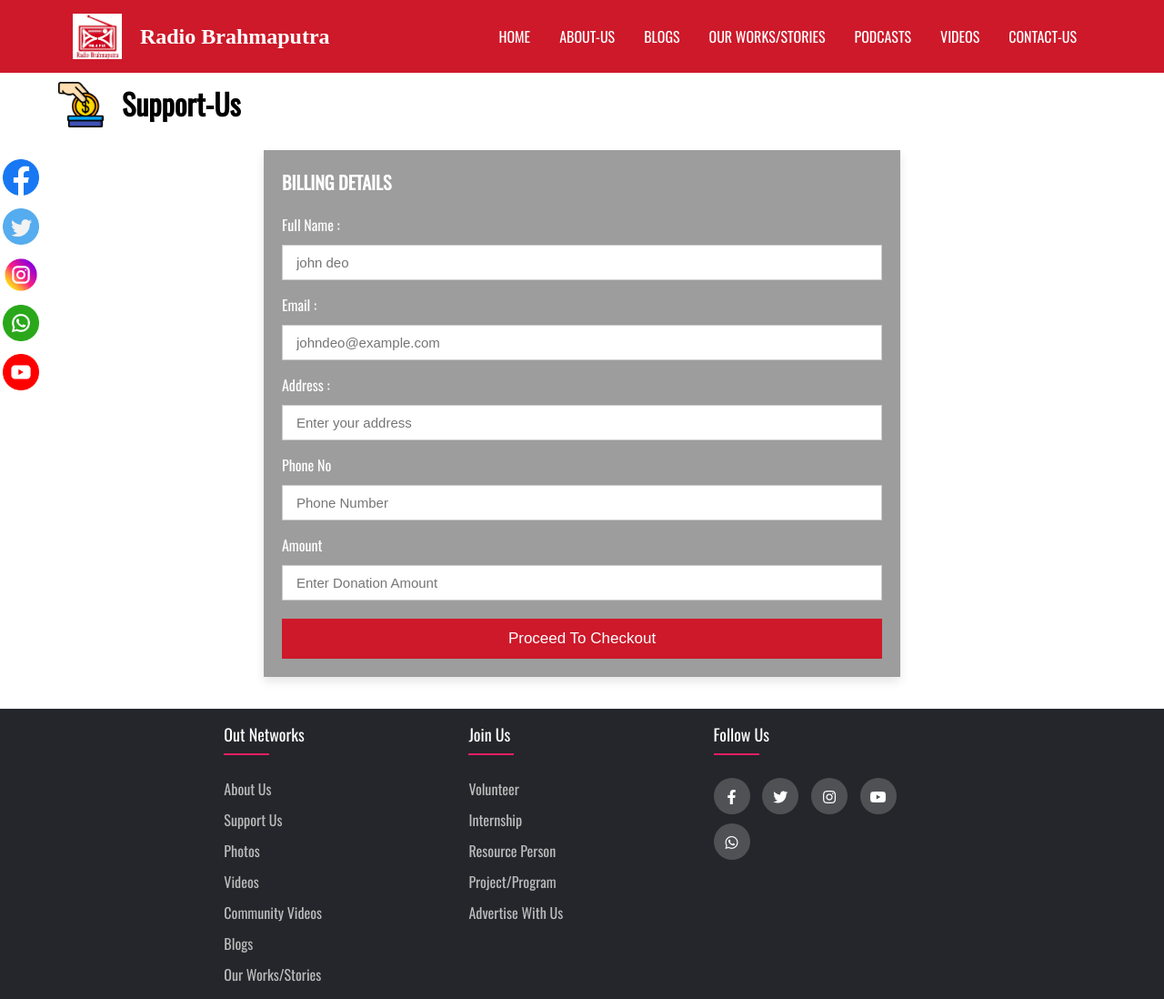
After one commit to Manoj-Chetry/rb, a PHP site: page /support.php in a window 1280 px wide. The commit adds this page. Shown: the whole page at 91% size. Run offline with PHP 8.4, Linux system fonts and the light colour scheme; data comes from the database, SQL or seed files in the repository.

Commit message:
upadates

```diff
--- a/about.php
+++ b/about.php
@@ -36,7 +36,8 @@ $count = 1;
 
 
     <main class="container">
-        <div class="header">
+        <div id="head">
+            <img src="assets/icons/info.png" id="head_img" style="width: 50px; margin-right: 20px;">
             <h1>About-Us</h1>
         </div>
         <?php
--- a/components/sticky.php
+++ b/components/sticky.php
@@ -29,7 +29,7 @@ include "php/connection.php";
         <a href="https://www.instagram.com/radiobrahmaputra90.4fm/" class="sticky_links">
             <img src="assets/logo/social media/instagram.png" alt="">
         </a>
-        <a href="https://wa.me/09954489439" class="sticky_links">
+        <a href="https://wa.me/+919954489439" class="sticky_links">
             <img src="assets/logo/social media/whatsapp.png" alt="">
         </a>
         <a href="https://www.youtube.com/@RadioBrahmaputraCRS" class="sticky_links">
--- /dev/null
+++ b/css/support.css
@@ -0,0 +1,89 @@
+* {
+    margin: 0;
+    padding: 0;
+    box-sizing: border-box;
+    outline: none;
+    border: none;
+    text-transform: capitalize;
+    transition: all .2s linear;
+}
+
+.container {
+    color: white;
+    display: flex;
+    justify-content: center;
+    align-items: center;
+    padding: 25px;
+    height: fit-content;
+    /* background: linear-gradient(90deg, #2ecc71 60%, #27ae60 40.1%); */
+}
+
+.container form {
+    padding: 20px;
+    width: 700px;
+    background: #9d9d9d;
+    box-shadow: 0 5px 10px rgba(0, 0, 0, .1);
+}
+
+.container form .row {
+    display: flex;
+    flex-wrap: wrap;
+    /* gap:15px; */
+}
+
+.container form .row .col {
+    flex: 1 1 250px;
+}
+
+.container form .row .col .title {
+    font-size: 20px;
+    color: #fff;
+    padding-bottom: 5px;
+    text-transform: uppercase;
+}
+
+.container form .row .col .inputBox {
+    margin: 15px 0;
+}
+
+.container form .row .col .inputBox span {
+    margin-bottom: 10px;
+    display: block;
+}
+
+.container form .row .col .inputBox input {
+    width: 100%;
+    border: 1px solid #ccc;
+    padding: 10px 15px;
+    font-size: 15px;
+    text-transform: none;
+}
+
+.container form .row .col .inputBox input:focus {
+    border: 1px solid #000;
+}
+
+
+
+.container form .submit-btn {
+    width: 100%;
+    padding: 12px;
+    font-size: 17px;
+    background: #CD192A;
+    color: #fff;
+    margin-top: 5px;
+    cursor: pointer;
+}
+
+.container form .submit-btn:hover {
+    background: #961C29;
+}
+
+main {
+    width: 90vw;
+    margin: 10px auto;
+}
+
+#head {
+    display: flex;
+}
--- a/index.php
+++ b/index.php
@@ -113,7 +113,7 @@ $count = 3;
             <p class="content">
                 <?php echo"$fetch[about]"; ?>
             </p>
-            <a href="#" class="support-btn">Support-Us</a>
+            <a href="support.php" class="support-btn">Support-Us</a>
         </section>
 
         <section class="work">
--- /dev/null
+++ b/support.php
@@ -0,0 +1,65 @@
+<!DOCTYPE html>
+<html lang="en">
+
+<head>
+  <meta charset="UTF-8">
+  <meta http-equiv="X-UA-Compatible" content="IE=edge">
+  <meta name="viewport" content="width=device-width, initial-scale=1.0">
+  <link rel="stylesheet" href="css/utility.css">
+  <link rel="stylesheet" href="css/support.css">
+  <title>Support Us</title>
+</head>
+
+<body>
+  <?php require "components/nav.php" ?>
+  <?php require "components/sticky.php" ?>
+
+  <main>
+      <div id="head">
+          <img src="assets/icons/donation.png" id="head_img" style="width: 50px; margin-right: 20px;">
+              <h1>Support-Us</h1>
+        </div>
+    <div class="container">
+      <form action="" method="post">
+
+      <div class="row">
+
+        <div class="col">
+
+          <h3 class="title">billing details</h3>
+
+          <div class="inputBox">
+            <span>Full name :</span>
+            <input type="text" placeholder="john deo">
+          </div>
+          <div class="inputBox">
+            <span>Email :</span>
+            <input type="email" placeholder="johndeo@example.com">
+          </div>
+          <div class="inputBox">
+            <span>Address :</span>
+            <input type="text" placeholder="Enter your address">
+          </div>
+          <div class="inputBox">
+            <span>Phone No</span>
+            <input type="tel" placeholder="Phone Number">
+          </div>
+          <div class="inputBox">
+            <span>Amount</span>
+            <input type="text" placeholder="Enter Donation Amount">
+          </div>
+
+
+        </div>
+      </div>
+
+      <input type="submit" value="proceed to checkout" class="submit-btn">
+
+    </form>
+
+  </div>
+  </main>
+  <?php require "components/footer.php" ?>
+</body>
+
+</html>
```
Also changed, not shown: assets/icons/donation.png (added).
